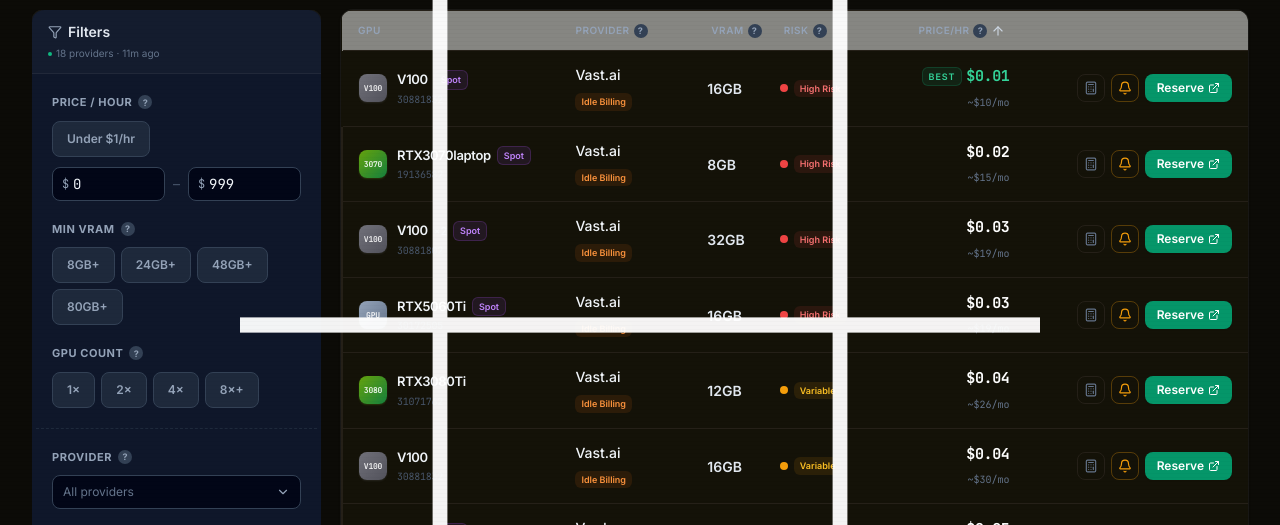
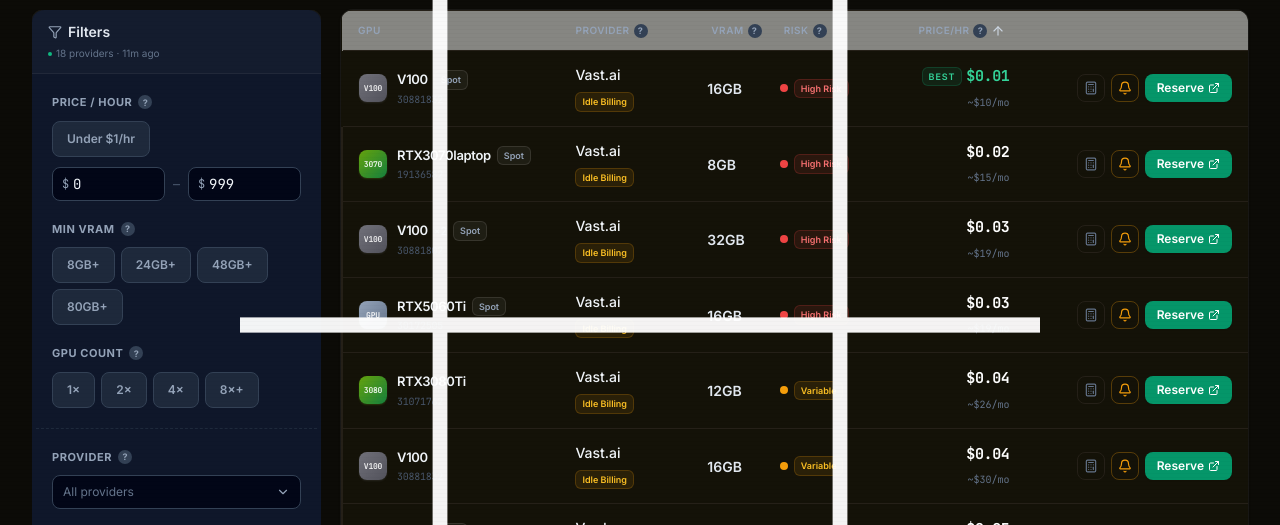
Before and after one commit to brainbreezegames-lang/gpu-tracker, a React (Vite) app: page / in a window 1280 px wide. Shown: the part 275-800 px from the top of the page. Built offline with nearby package versions, Linux system fonts and the light colour scheme.

Commit message:
auto: update 2026-02-21 23:36 UTC

```diff
--- a/components/ui/Badge.tsx
+++ b/components/ui/Badge.tsx
@@ -37,90 +37,90 @@
 
 export const BADGE_DEFS: Record<BadgeVariant, BadgeDef> = {
 
-  // ── Pricing type ────────────────────────────────────────────────────────────
+  // ── Pricing type (neutral slate — just a label, risk badge conveys severity) ──
   'spot': {
     label:   'Spot',
-    classes: 'bg-purple-50 text-purple-700 dark:bg-purple-500/10 dark:text-purple-400 border border-purple-100 dark:border-purple-500/20',
+    classes: 'bg-slate-100 text-slate-600 dark:bg-white/5 dark:text-slate-400 border border-slate-200/60 dark:border-white/10',
     tooltip: 'Spot pricing — price can change hourly and instance may be interrupted with minimal notice.\nOnly use for short, fault-tolerant, or resumable tasks.',
   },
 
-  // ── Price highlight ─────────────────────────────────────────────────────────
+  // ── Price highlight (emerald — positive) ──────────────────────────────────────
   'best': {
     label:   'BEST',
-    classes: 'bg-emerald-50 text-emerald-700 dark:bg-emerald-500/10 dark:text-emerald-400 border border-emerald-200 dark:border-emerald-500/20 uppercase tracking-widest',
+    classes: 'bg-emerald-50 text-emerald-700 dark:bg-emerald-500/10 dark:text-emerald-400 border border-emerald-200/60 dark:border-emerald-500/20 uppercase tracking-widest',
     tooltip: 'Cheapest option matching your current filters and sort.',
   },
 
-  // ── Provider billing quirks ─────────────────────────────────────────────────
+  // ── Provider billing quirks (amber — caution) ─────────────────────────────────
   'idle-billing': {
     label:   'Idle Billing',
-    classes: 'bg-orange-50 text-orange-700 dark:bg-orange-500/10 dark:text-orange-400',
+    classes: 'bg-amber-50 text-amber-700 dark:bg-amber-500/10 dark:text-amber-400 border border-amber-200/60 dark:border-amber-500/20',
     tooltip: 'Billed even when stopped — compute charges run continuously.\nAlways terminate (don\'t just stop) to avoid surprise bills.',
   },
   'quota': {
     label:   'Quota May Apply',
-    classes: 'bg-amber-50 text-amber-700 dark:bg-amber-500/10 dark:text-amber-400',
+    classes: 'bg-amber-50 text-amber-700 dark:bg-amber-500/10 dark:text-amber-400 border border-amber-200/60 dark:border-amber-500/20',
     tooltip: 'Enterprise cloud with GPU quota limits.\nYou may need to request a quota increase — this can take hours to days to approve.',
   },
   'waitlist': {
     label:   'Waitlist',
-    classes: 'bg-red-50 text-red-700 dark:bg-red-500/10 dark:text-red-400',
+    classes: 'bg-red-50 text-red-700 dark:bg-red-500/10 dark:text-red-400 border border-red-200/60 dark:border-red-500/20',
     tooltip: 'Not self-serve — requires contacting sales or joining a waitlist before you can provision GPUs.',
   },
 
   // ── Risk / continuity ───────────────────────────────────────────────────────
   'stable': {
     label:   'Stable',
-    classes: 'bg-emerald-50 text-emerald-700 dark:bg-emerald-500/10 dark:text-emerald-400',
+    classes: 'bg-emerald-50 text-emerald-700 dark:bg-emerald-500/10 dark:text-emerald-400 border border-emerald-200/60 dark:border-emerald-500/20',
     tooltip: 'High reliability score.\nOn-demand pricing, established provider, strong availability. Safe for long-running jobs and overnight training.',
   },
   'variable': {
     label:   'Variable',
-    classes: 'bg-amber-50 text-amber-700 dark:bg-amber-500/10 dark:text-amber-400',
+    classes: 'bg-amber-50 text-amber-700 dark:bg-amber-500/10 dark:text-amber-400 border border-amber-200/60 dark:border-amber-500/20',
     tooltip: 'Moderate reliability.\nSpot pricing or newer provider — enable checkpointing. Job may be interrupted.',
   },
   'high-risk': {
     label:   'High Risk',
-    classes: 'bg-red-50 text-red-700 dark:bg-red-500/10 dark:text-red-400',
+    classes: 'bg-red-50 text-red-700 dark:bg-red-500/10 dark:text-red-400 border border-red-200/60 dark:border-red-500/20',
     tooltip: 'Low reliability.\nSpot on a marketplace or unproven provider. Prices change frequently, job will likely be interrupted.\nOnly use for very short, easily resumable tasks.',
   },
   'out-of-stock': {
     label:   'Out of Stock',
-    classes: 'bg-slate-100 text-slate-500 dark:bg-slate-800 dark:text-slate-400',
+    classes: 'bg-slate-100 text-slate-500 dark:bg-white/5 dark:text-slate-400 border border-slate-200/60 dark:border-white/10',
     tooltip: 'Currently unavailable — no instances in this configuration can be allocated right now.',
   },
 
-  // ── Value + Trends ─────────────────────────────────────────────────────────
+  // ── Value + Trends (emerald — positive) ───────────────────────────────────────
   'top-value': {
     label:   'TOP VALUE',
-    classes: 'bg-lime-50 text-lime-700 dark:bg-lime-500/10 dark:text-lime-400 border border-lime-200 dark:border-lime-500/20 uppercase tracking-widest',
+    classes: 'bg-emerald-50 text-emerald-700 dark:bg-emerald-500/10 dark:text-emerald-400 border border-emerald-200/60 dark:border-emerald-500/20 uppercase tracking-widest',
     tooltip: 'Best performance-per-dollar in this GPU model family, adjusted for reliability.',
   },
   '30d-low': {
     label:   '30D LOW',
-    classes: 'bg-emerald-50 text-emerald-700 dark:bg-emerald-500/10 dark:text-emerald-400 border border-emerald-200 dark:border-emerald-500/20 uppercase tracking-widest',
+    classes: 'bg-emerald-50 text-emerald-700 dark:bg-emerald-500/10 dark:text-emerald-400 border border-emerald-200/60 dark:border-emerald-500/20 uppercase tracking-widest',
     tooltip: 'Current minimum price is at or below the lowest seen in the last 30 days.',
   },
 
   // ── Provider trust tier ─────────────────────────────────────────────────────
   'enterprise': {
     label:   'Enterprise',
-    classes: 'bg-blue-50 text-blue-700 dark:bg-blue-500/10 dark:text-blue-400',
+    classes: 'bg-blue-50 text-blue-700 dark:bg-blue-500/10 dark:text-blue-400 border border-blue-200/60 dark:border-blue-500/20',
     tooltip: 'Major cloud provider (AWS, Azure, GCP, OCI).\nFull SLA, global compliance (SOC 2, HIPAA, ISO 27001), enterprise support.\nHighest reliability — may require quota requests for large GPU configs.',
   },
   'established': {
     label:   'Established',
-    classes: 'bg-emerald-50 text-emerald-700 dark:bg-emerald-500/10 dark:text-emerald-400',
+    classes: 'bg-emerald-50 text-emerald-700 dark:bg-emerald-500/10 dark:text-emerald-400 border border-emerald-200/60 dark:border-emerald-500/20',
     tooltip: 'Reputable ML-focused cloud provider.\nStable uptime, good community track record, ML-optimized infrastructure.\nSolid choice for most training and inference workloads.',
   },
   'marketplace': {
     label:   'Marketplace',
-    classes: 'bg-amber-50 text-amber-700 dark:bg-amber-500/10 dark:text-amber-400',
+    classes: 'bg-amber-50 text-amber-700 dark:bg-amber-500/10 dark:text-amber-400 border border-amber-200/60 dark:border-amber-500/20',
     tooltip: 'Peer-to-peer GPU marketplace (e.g. Vast.ai).\nPrices can be very cheap but quality and stability vary by host.\nTest reliability with a short job before committing to long training runs.',
   },
   'emerging': {
     label:   'Emerging',
-    classes: 'bg-slate-100 text-slate-600 dark:bg-slate-800 dark:text-slate-300',
+    classes: 'bg-slate-100 text-slate-600 dark:bg-white/5 dark:text-slate-300 border border-slate-200/60 dark:border-white/10',
     tooltip: 'Newer cloud provider — less track record.\nMay offer competitive pricing but verify SLA, uptime history, and support quality before committing.',
   },
 
```
